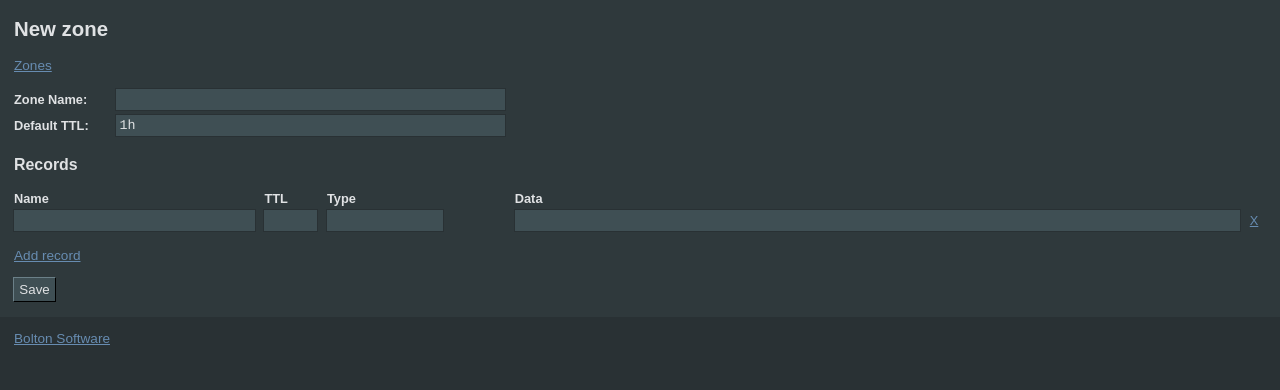
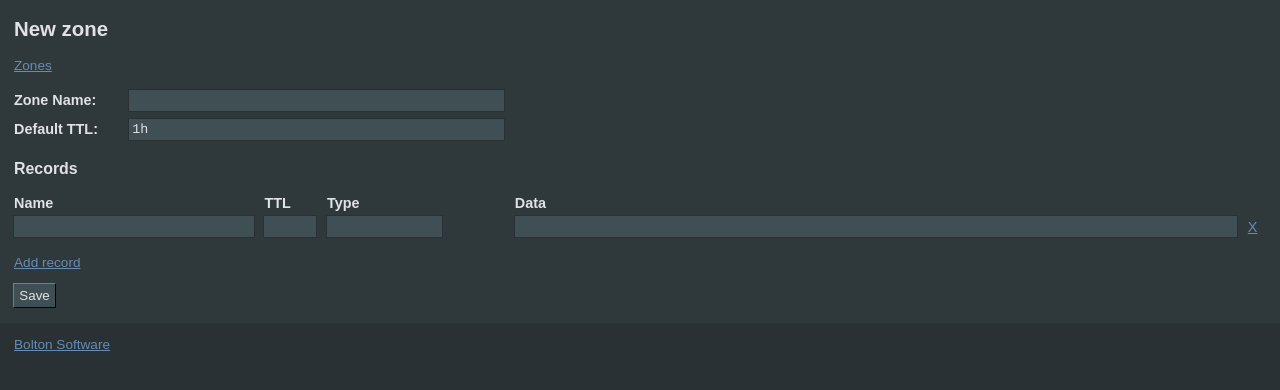
Before and after one commit to nbolton/mybind, a PHP site: page /mybind/zones/new/ in a window 1280 px wide. Shown: the part 70-460 px from the top of the page. Run offline with PHP 8.4, Linux system fonts and the light colour scheme; data that the repository does not hold is empty.

Commit message:
increased table text size.

```diff
--- a/web/css/main.css
+++ b/web/css/main.css
@@ -25,7 +25,7 @@ table {
 }
 
 td, th {
-  font-size: .8em;
+  font-size: .9em;
   padding-left: 0px;
   padding-right: .6em;
   padding-bottom: .2em;
```
